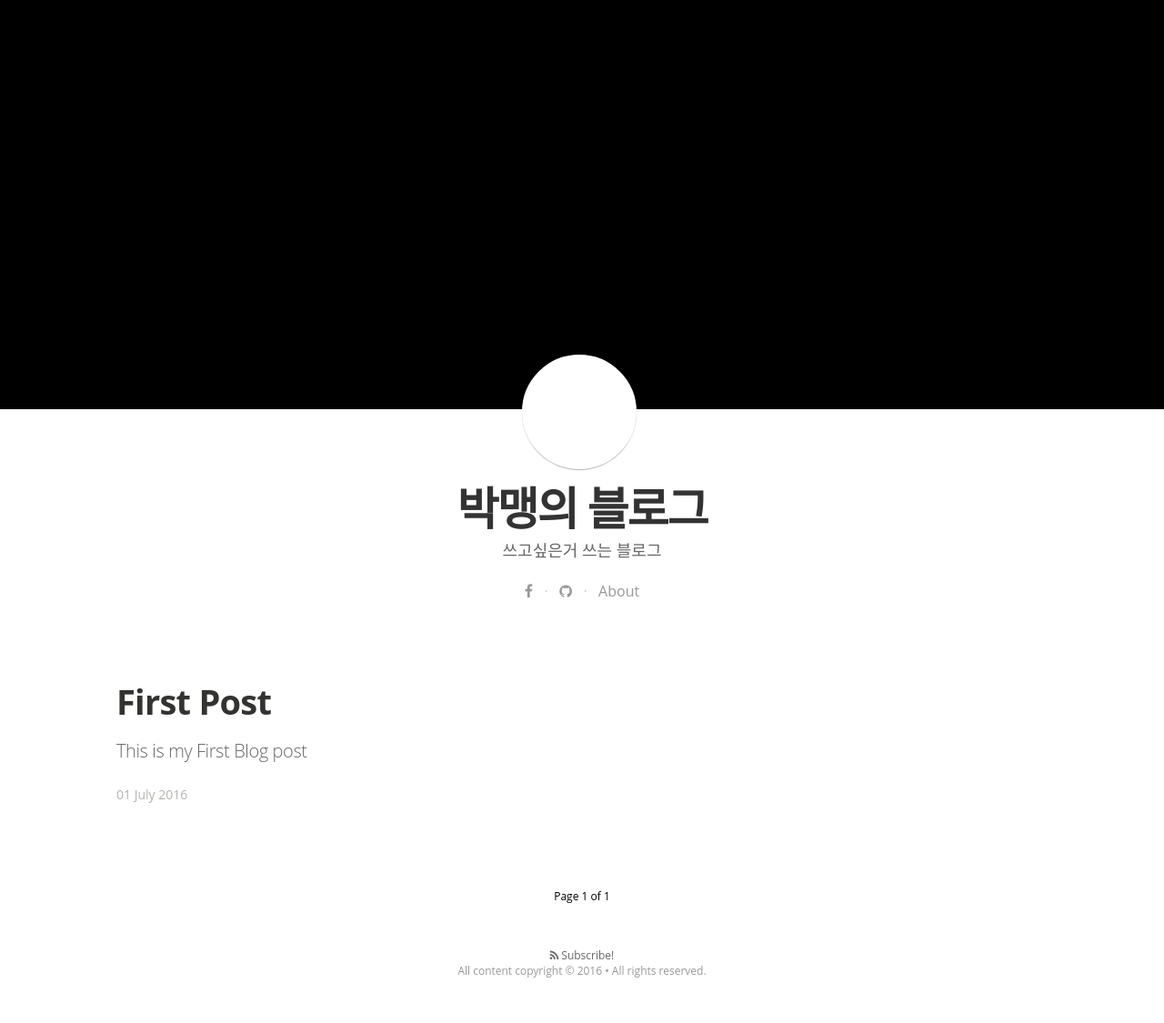
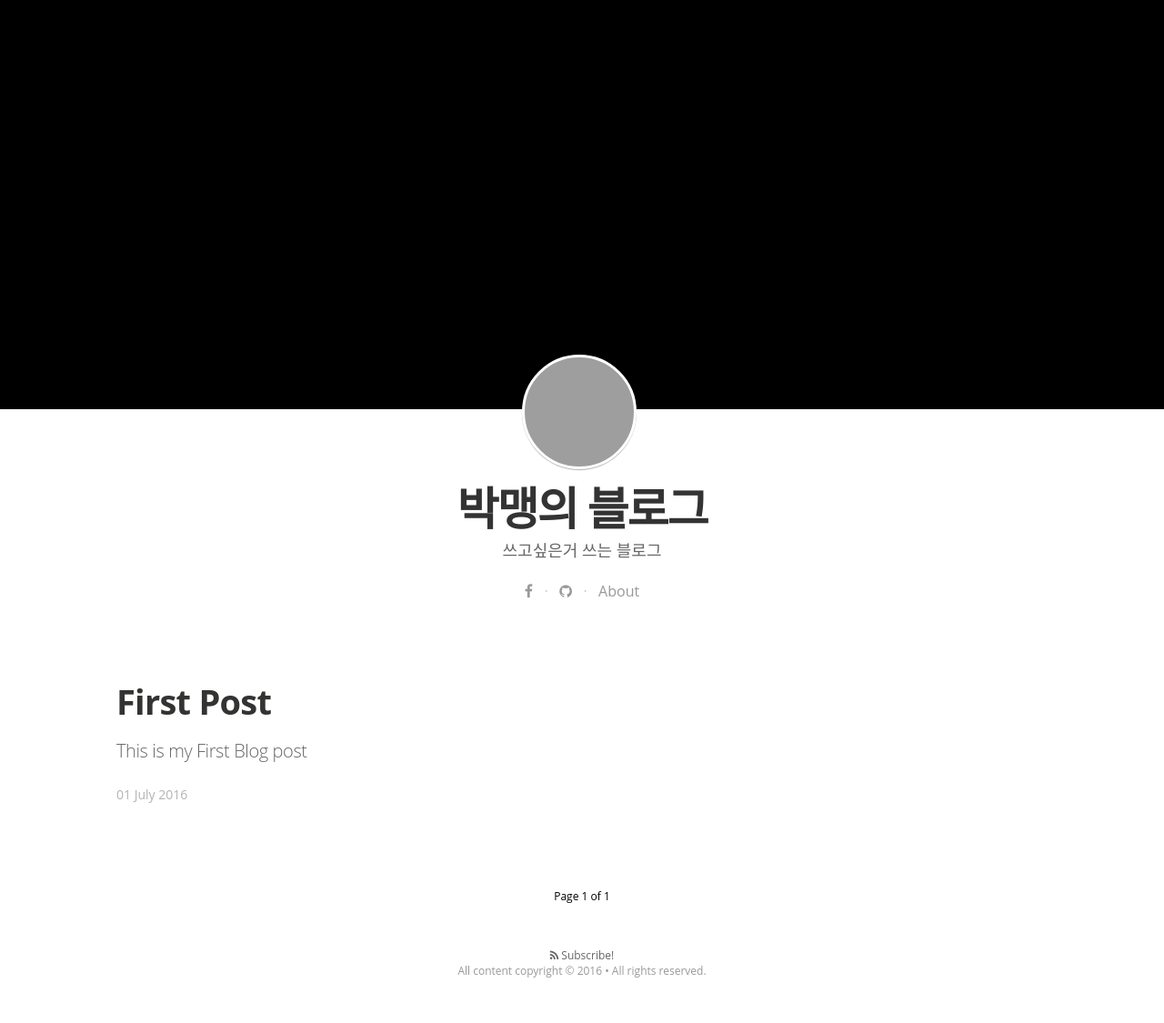
Before and after one commit to qkraudghgh/qkraudghgh.github.io, a Jekyll site: the page built from index.html, in a window 1280 px wide. Shown: the whole page at 91% size. Built offline with Jekyll 4.4.1, drawn with Linux system fonts in a browser that asks for light colours; nearby versions of some CDN libraries; some web fonts are replaced; the list of posts is cut into pages by our own code.

Commit message:
main progile update

```diff
--- a/_config.yml
+++ b/_config.yml
@@ -11,7 +11,7 @@ title: "박맹의 블로그"
 description: "쓰고싶은거 쓰는 블로그"
 email: 'qkraudghgh@gmail.com'
 #blog logo
-logo: ""
+logo: "https://qkraudghgh.github.io/assets/images/profile.JPG"
 # blog cover
 cover: ""
 
```
